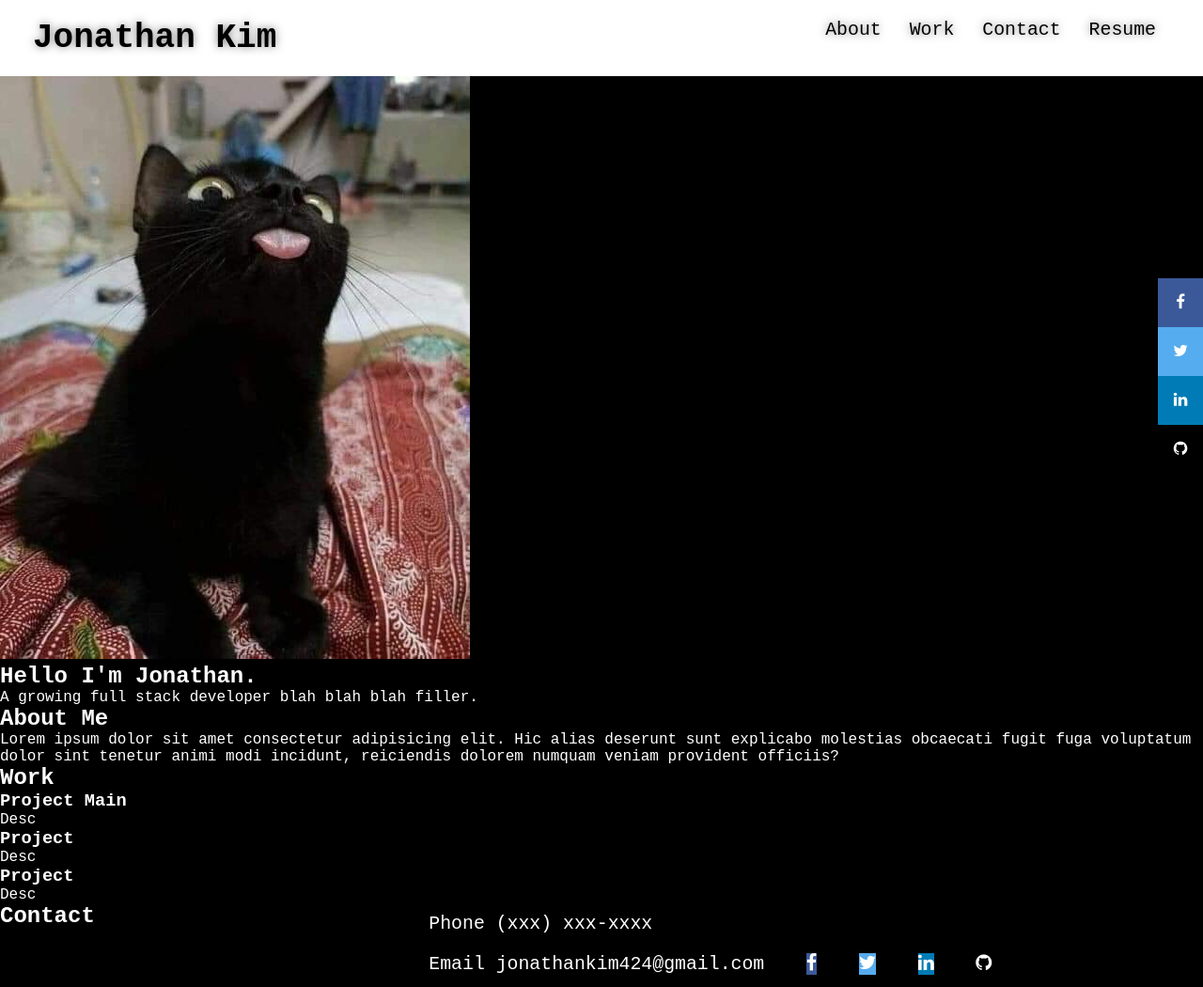
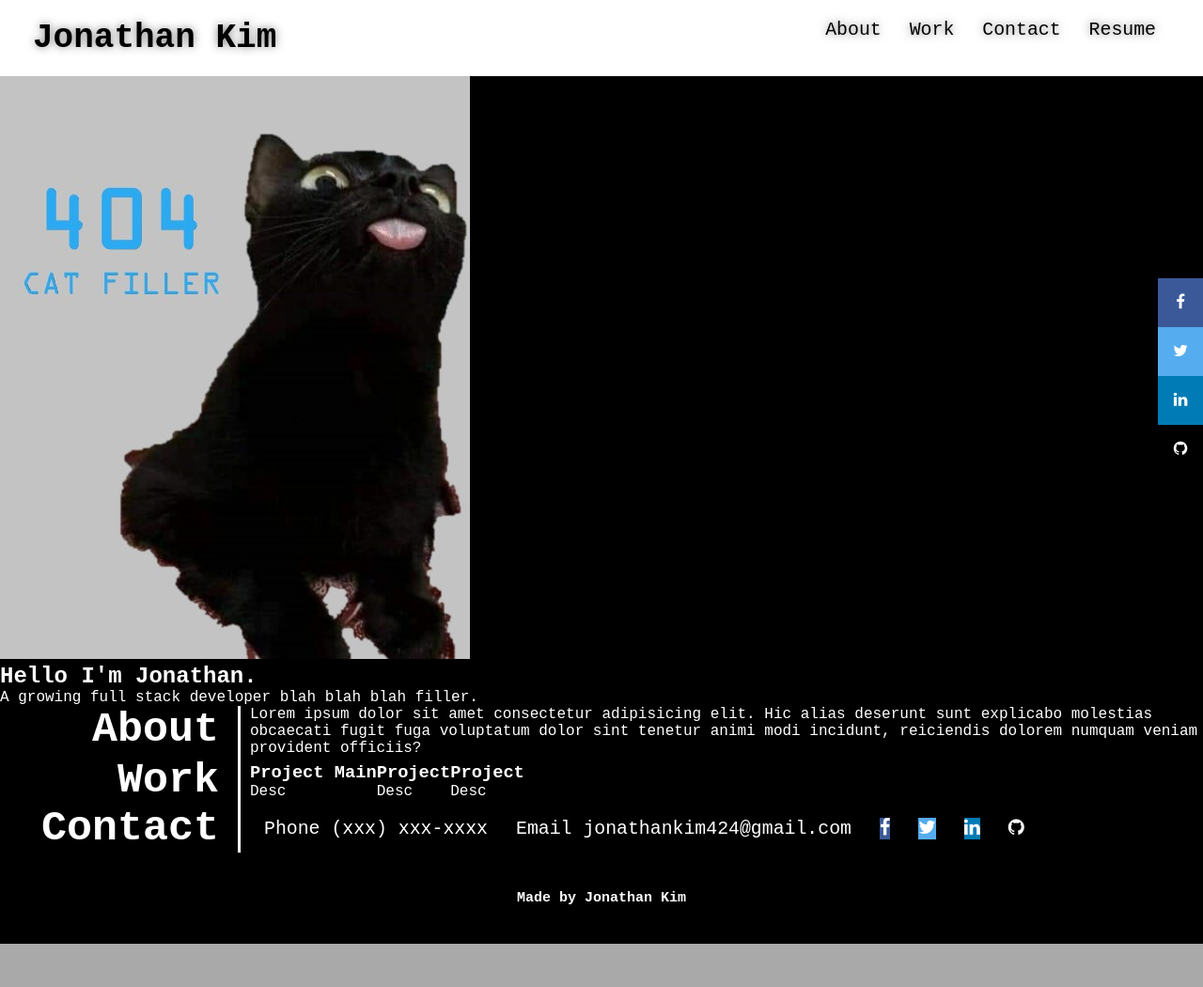
Before and after one commit to JonathanKim424/portfolio-and-resume, a plain HTML site: page index.html in a window 1280 px wide. Shown: the top 1050 px of the page at 94% size. After the commit the page ends 1004 px from the top, so only its background shows below. Drawn offline with Linux system fonts and the light colour scheme.

Commit message:
formatted main web content, added CSS styling to center and flex

```diff
--- a/assets/css/style.css
+++ b/assets/css/style.css
@@ -7,19 +7,20 @@
 
 :root {
     --primary-color: #000;
-    --secondary-color: #000;
+    --secondary-color: #fff;
 }
 
 body {
-    background-color: var(--primary-color);
-    color: #fff;
+    background-color: #a9a9a9;
     font-family:'Courier New', Courier, monospace;
 }
+
+
 
 /* Header & Nav Start */
 header {
     padding: 20px 35px;
-    background-color: #fff;
+    background-color: var(--secondary-color);
     display: flex;
     justify-content: space-between;
     flex-wrap: wrap;
@@ -32,14 +33,13 @@ header {
 header h1 {
     font-weight: bold;
     font-size: 36px;
-    color: var(--secondary-color);
     margin: 0;
     text-shadow: 0 0 10px rgba(0, 0, 0, 0.5);
 }
 
-header a {
+header h1 a {
     text-decoration: none;
-    color: var(--secondary-color);
+    color: var(--primary-color);
 }
 
 header nav ul {
@@ -51,6 +51,8 @@ header nav ul {
 }
 
 header nav ul li a {
+    color: var(--primary-color);
+    text-decoration: none;
     padding: 10px 15px;
     font-weight: lighter;
     font-size: 1.55vw;
@@ -103,21 +105,51 @@ header nav ul li a {
 }
 /* Social Media Sidebar End */
 
-/* Contact Start */
-.comms {
-    width: 100%;
+/* Main Content Start */
+.page-setup {
+    max-width: 1920px;
+    margin: auto;
+    background-color: var(--primary-color);
+    color: var(--secondary-color);
+}
+
+.content {
     display: flex;
     justify-content: space-between;
     flex-wrap: wrap;
 }
 
-.comms div h2 {
-    text-align: center;
-    width: 25%;
+.section-header {
+    font-size: 30px;
+    padding-right: 20px;
+    margin-right: 10px;
+    color: var(--secondary-color);
+    text-align: right;
+    width: 20%;
 }
 
+.section-content {
+    flex: 2 70%;
+    display: flex;
+    flex-wrap: wrap;
+    align-items: center;
+}
+
+.primary-border {
+    border-right: 3px solid;
+    border-color: var(--secondary-color);
+}
+
+/* About Me Start */
+
+/* About Me End */
+
+/* Work Start */
+
+/* Work End */
+
+/* Contact Start */
 .comms div ul {
-    width: 75%;
     display: flex;
     flex-wrap: wrap;
     justify-content: space-between;
@@ -130,6 +162,7 @@ header nav ul li a {
     font-size: 1.55vw;
 }
 /* Contact End */
+/* Main Content End */
 
 /* Footer Start */
 footer {
--- a/index.html
+++ b/index.html
@@ -44,11 +44,13 @@
             </div>
         </header>
 
+        <!-- Center Main Content -->
+        <div class="page-setup">
             <!-- Hero -->
             <section class="hero">
                 <div>
                     <!-- Profile Img -->
-                <img src="./assets/images/filler_cat.jpg" alt="Jonathan Kim" />
+                    <img src="./assets/images/404-catfiller.jpg" alt="Jonathan Kim" />
                 </div>
                 <div>
                     <h2>Hello I'm Jonathan.</h2>
@@ -56,26 +58,26 @@
             </section>
 
             <!-- About Me -->
-        <section id="about" class="intro">
+            <section id="about" class="intro content">
                 <!-- About Me Heading -->
-            <div>
-                <h2>About Me</h2>
+                <div class="section-header primary-border">
+                    <h2>About</h2>
                 </div>
                 <!-- About Me Text -->
-            <div>
+                <div class="section-content">
                     <p>Lorem ipsum dolor sit amet consectetur adipisicing elit. Hic alias deserunt sunt explicabo molestias obcaecati fugit fuga voluptatum dolor sint tenetur animi modi incidunt, reiciendis dolorem numquam veniam provident officiis?</p>
                 </div>
             </section>
 
             <!-- Work -->
-        <section id="work" class="projects">
+            <section id="work" class="projects content">
                 <!-- Work Heading -->
-            <div>
+                <div class="section-header primary-border">
                     <h2>Work</h2>
                 </div>
 
                 <!-- Projects -->
-            <div>
+                <div class="section-content">
                     <!-- Main Project -->
                     <div class="projMain">
                         <div>
@@ -101,13 +103,13 @@
             </section>
 
             <!-- Contact -->
-        <section id="contact" class="comms">
+            <section id="contact" class="comms content">
                 <!-- Contact Heading -->
-            <div>
+                <div class="section-header primary-border">
                     <h2>Contact</h2>
                 </div>
 
-            <div>
+                <div class="section-content">
                     <ul>
                         <li>
                             Phone (xxx) xxx-xxxx
@@ -133,6 +135,7 @@
                     </ul>
                 </div>
             </section>
+        </div>
 
         <!-- Footer -->
         <footer>
```
Lines whose indentation alone changed are shown as unchanged.
